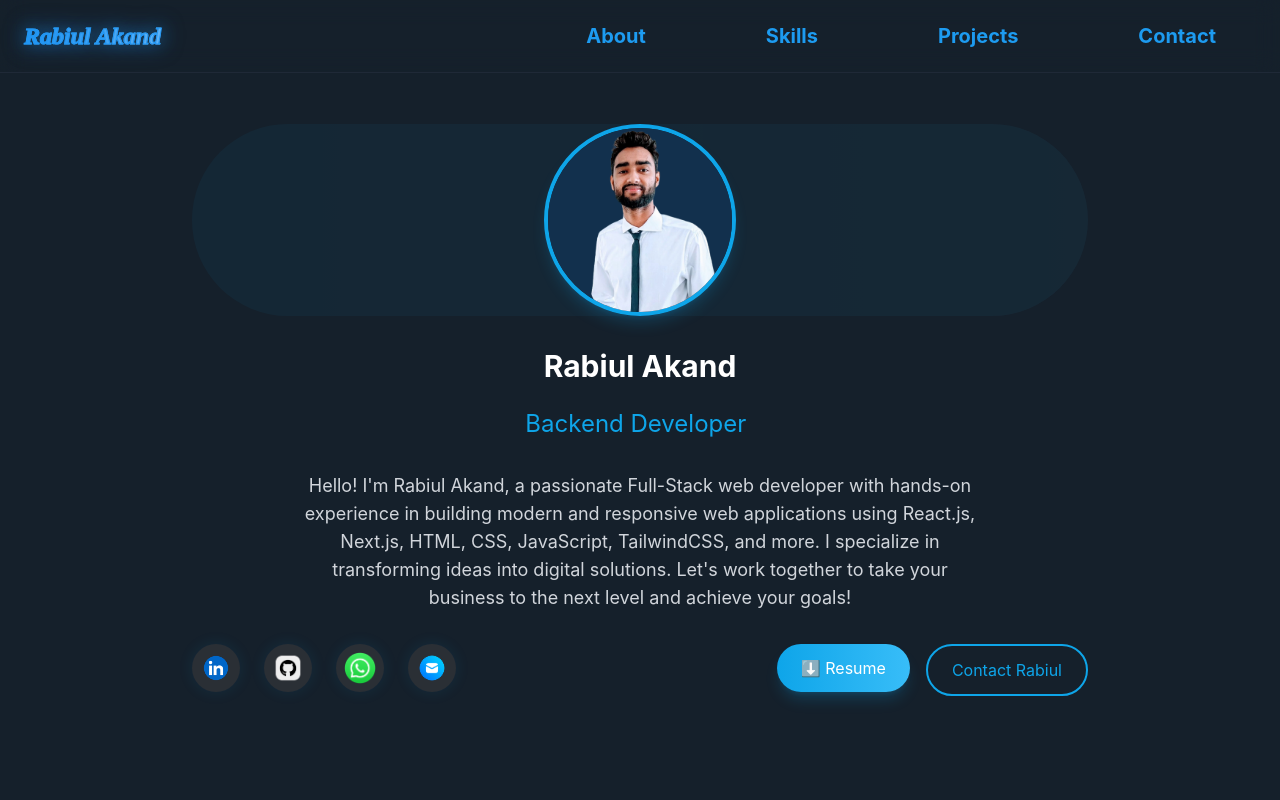
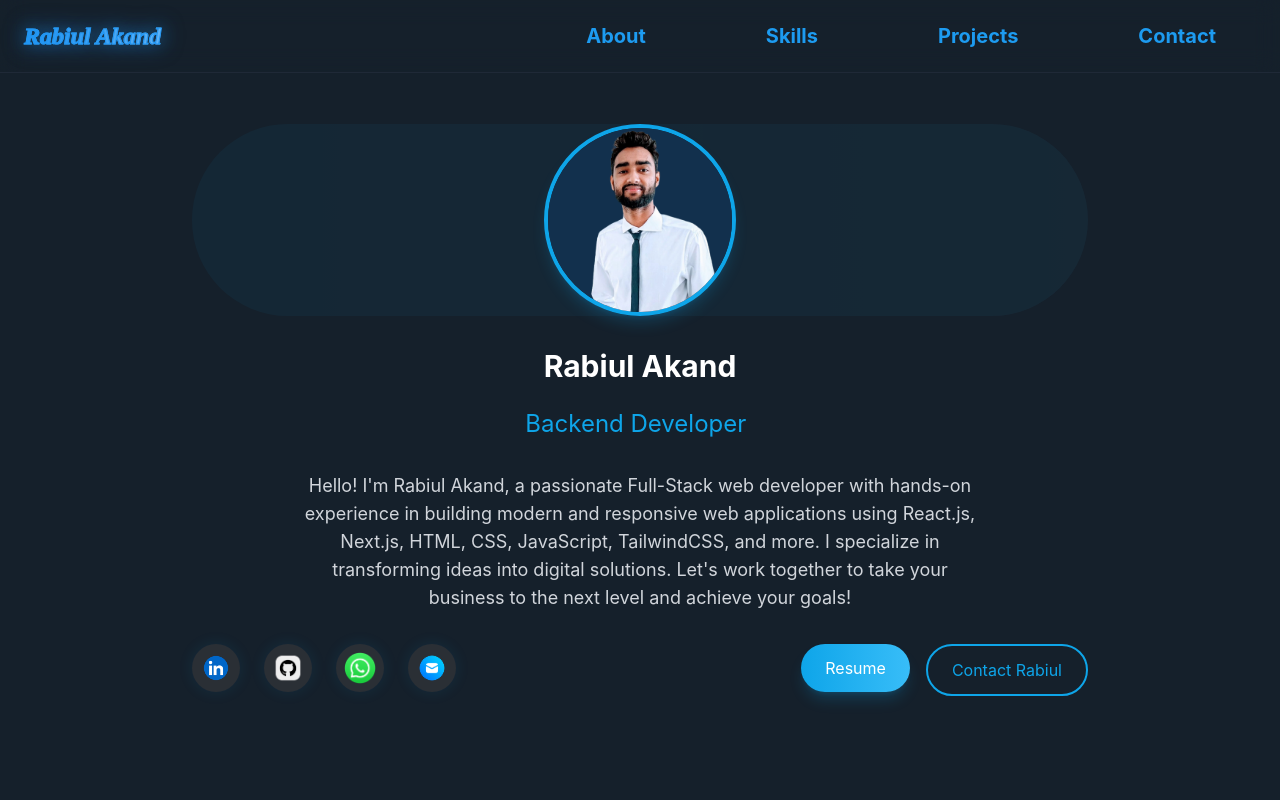
Before and after one commit to rabiul7772/rabiul-akand-portfolio, a React (Vite) app: page / in a window 1280 px wide. Shown: the top 800 px of the page. Built offline with nearby package versions, Linux system fonts and the light colour scheme.

Commit message:
Update Hero.jsx

```diff
--- a/src/components/Hero.jsx
+++ b/src/components/Hero.jsx
@@ -85,7 +85,7 @@ const Hero = () => {
                 target="_blank"
               >
                 <button className="px-6 py-3 bg-gradient-to-r from-[#0ea5e9] to-[#38bdf8] rounded-full hover:opacity-90 transition-opacity shadow-lg shadow-[#0ea5e9]/20">
-                  ⬇️ Resume
+                  Resume
                 </button>
               </a>
               <a href="#contact">
```
